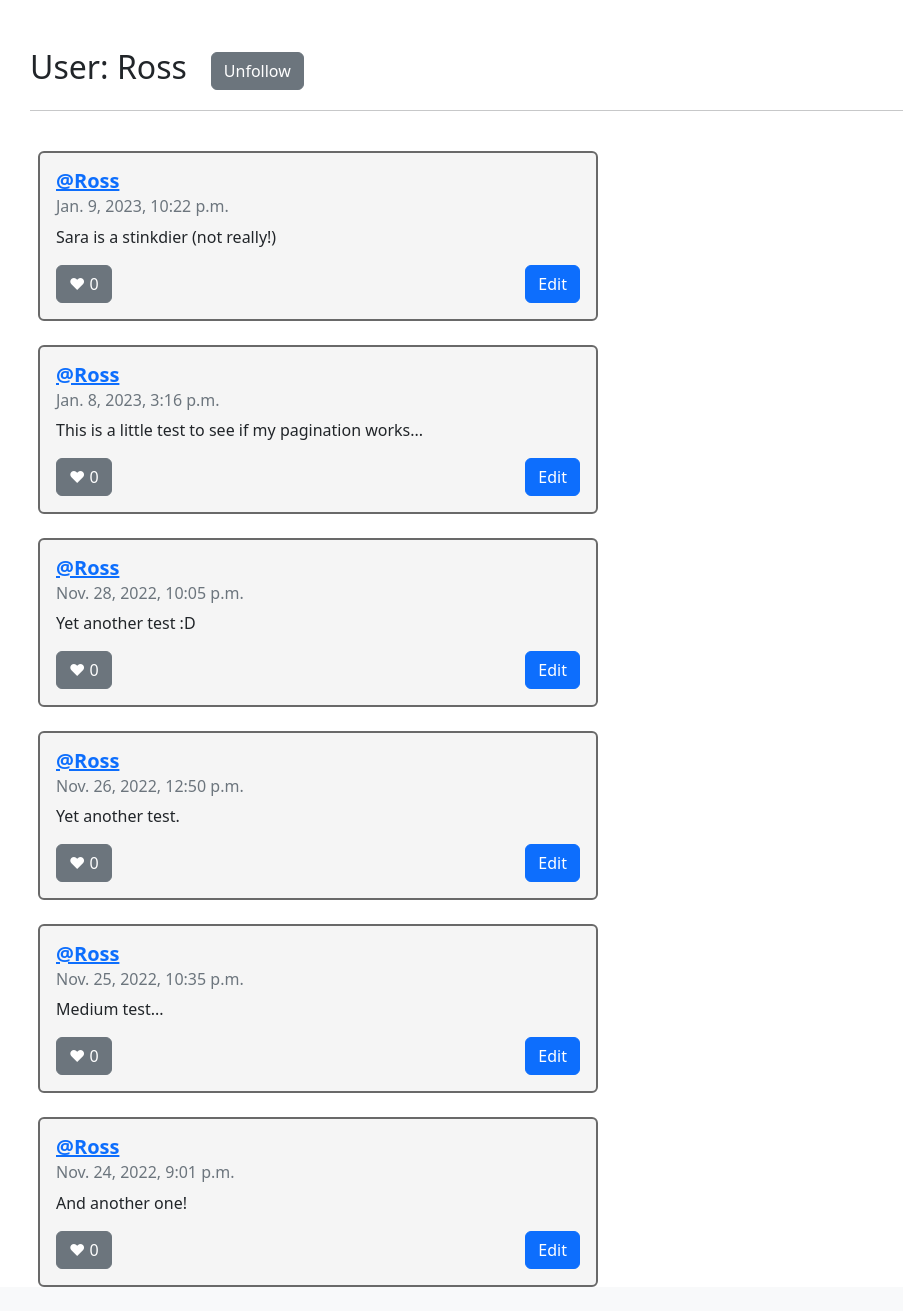
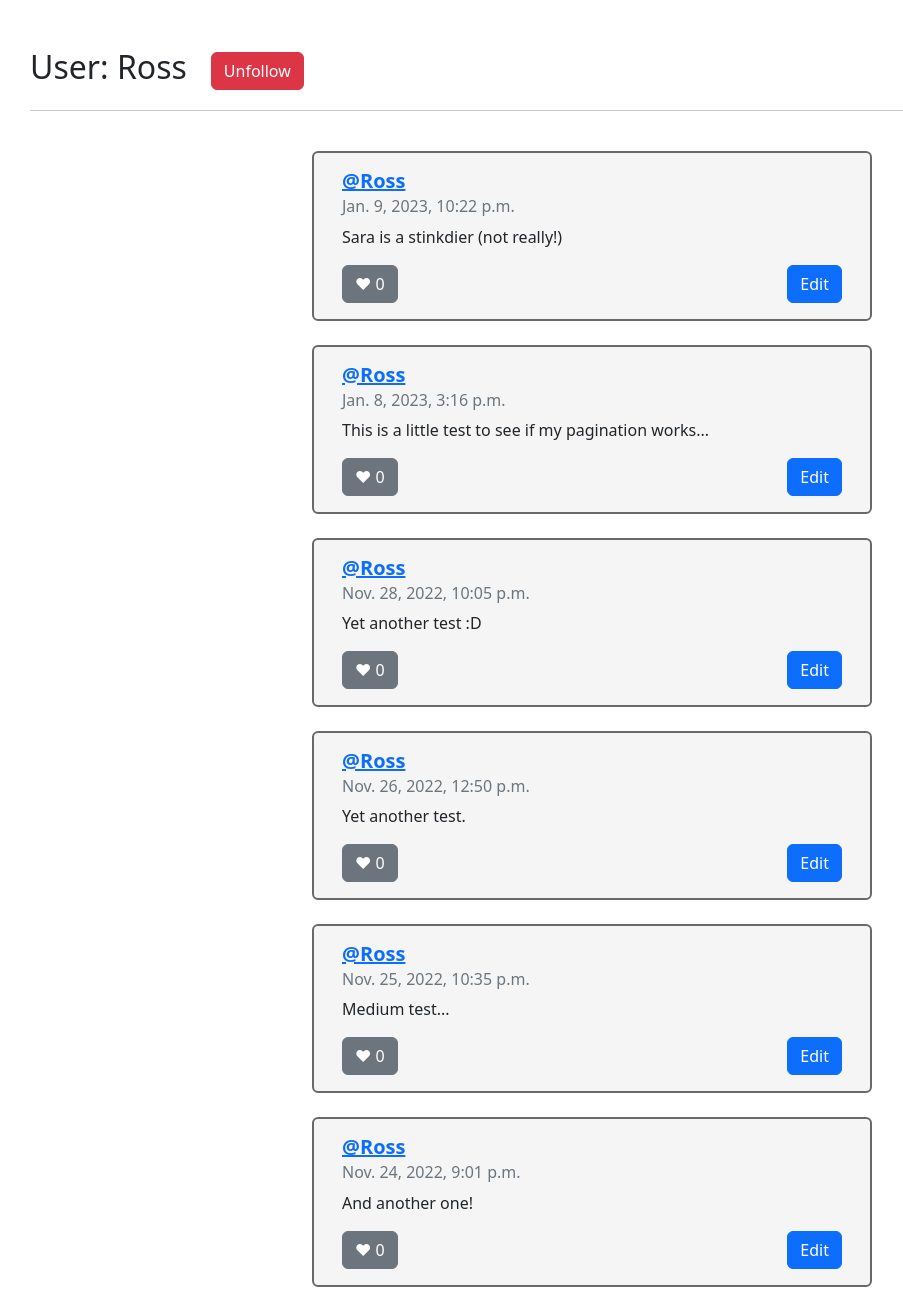
Before and after one commit to Ross-Coron/network, a Django app: page /profile/1 in a window 1280 px wide. Shown: the part 61-1372 px from the top of the page, without its empty margins (52-955 px from the left). Before the commit the page ends 1348 px from the top, so only its background shows below. Run offline with Django 3.2, Linux system fonts and the light colour scheme; a user stored in the database is signed in; data comes from the database, SQL or seed files in the repository; both versions use the stored data as it was after the commit; some libraries are stand-ins or nearby versions.

Commit message:
Improved styling

```diff
--- a/network/templates/network/layout.html
+++ b/network/templates/network/layout.html
@@ -35,8 +35,8 @@
 
 		<div class="mx-auto order-0">
 			<a class="navbar-brand mx-auto">
-				<button class="navbar-toggler" type="button" data-toggle="collapse" data-target=".dual-collapse2">
-					<span class="navbar-toggler-icon"></span>
+			<!--	<button class="navbar-toggler" type="button" data-toggle="collapse" data-target=".dual-collapse2">
+					<span class="navbar-toggler-icon"></span> -->
 				</button>
 				<a href="{% url 'index' %}"><img src="{% static 'network_logo.png' %}" height="45" alt="image"/></a>
 			</div>
--- a/network/templates/network/profile.html
+++ b/network/templates/network/profile.html
@@ -1,18 +1,9 @@
 {% extends "network/layout.html" %}
 {% block body %}
 
-<!-- Debug:
-<ul>
-  <li>Signed in as: {{ user.username }}</strong>
-  <li>Following: {{ following }} / Followers: {{ followedBy }}
-  <li>Signed in user is following this profile? {{ following_status }}
-  </ul>
--->
-
 <br>
 <div class="inline">
-
-  <hr><br>
+<hr><br>
 
   <h2 data-id="{{viewed_profile_id}}">User: {{viewed_profile}}</h2>
 
@@ -21,7 +12,7 @@
 
   {% else %}
   {% if following_status == True %}
-  <button type="button" class="btn btn-secondary ms-4" onclick="follow()">Unfollow</button>
+  <button type="button" class="btn btn-danger ms-4" onclick="follow()">Unfollow</button>
   {% elif following_status == False %}
   <button type="button" class="btn btn-primary ms-4" onclick="follow()">Follow</button>
   {% endif %}
@@ -29,9 +20,13 @@
 
 </div>
   <hr>
+<br>
+  <div class="container">
+{% for tweet in tweets %}
+    <div class="row justify-content-center mb-4">
 
-{% for tweet in tweets %}
-<br>
+
+
 <div class="ms-2 card" style="width: 35rem" data-id="{{tweet.id}}";>
   <div class="card-body rounded">
    <h5 class="card-title" href="#"><a href="{% url 'profile' user_id=tweet.author.id%}"><b>@{{ tweet.author}}</b></h5></a>
@@ -41,7 +36,7 @@
    <button class="btn btn-primary float-end booboo">Edit</button>
  </div>
 </div>
-
+</div>
 {% endfor %}
 
 
@@ -50,8 +45,9 @@
   function follow() {
 
     const button = document.querySelector('button')
-    let post = document.querySelector('h1').dataset.id
-    console.log(`Bleet number ${post}`)
+    let post = document.querySelector('h2').dataset.id
+    console.log(`User number ${post}`)
+
 
     if (button.innerHTML == "Follow") {
       console.log("Follow button clicked")
@@ -62,6 +58,7 @@
         console.log(data);
 
         button.innerHTML = "Unfollow"
+        button.className = "btn btn-danger ms-4"
 
       })
 
@@ -75,6 +72,7 @@
         console.log(data);
 
         button.innerHTML = "Follow"
+        button.className = "btn btn-primary ms-4"
 
       })
     }
--- a/network/views.py
+++ b/network/views.py
@@ -184,8 +184,11 @@ def follow(request, user_id):
         print("Debug: user no longer following profile")
 
     else:
+
         print("Debug: user NOT currently following profile")
-        instance = Follow.objects.get(user=profile)
+        instance = Follow(user=profile)
+        instance.save()
+
 
         instance.followed_by.add(user)
         print("Debug: user now following profile")
```
Also changed, not shown: network/templates/network/allPosts.html (+14 -2 lines), network/templates/network/following.html (+6 -9 lines), network/templates/network/tweet.html (+14 -1 lines), db.sqlite3.
